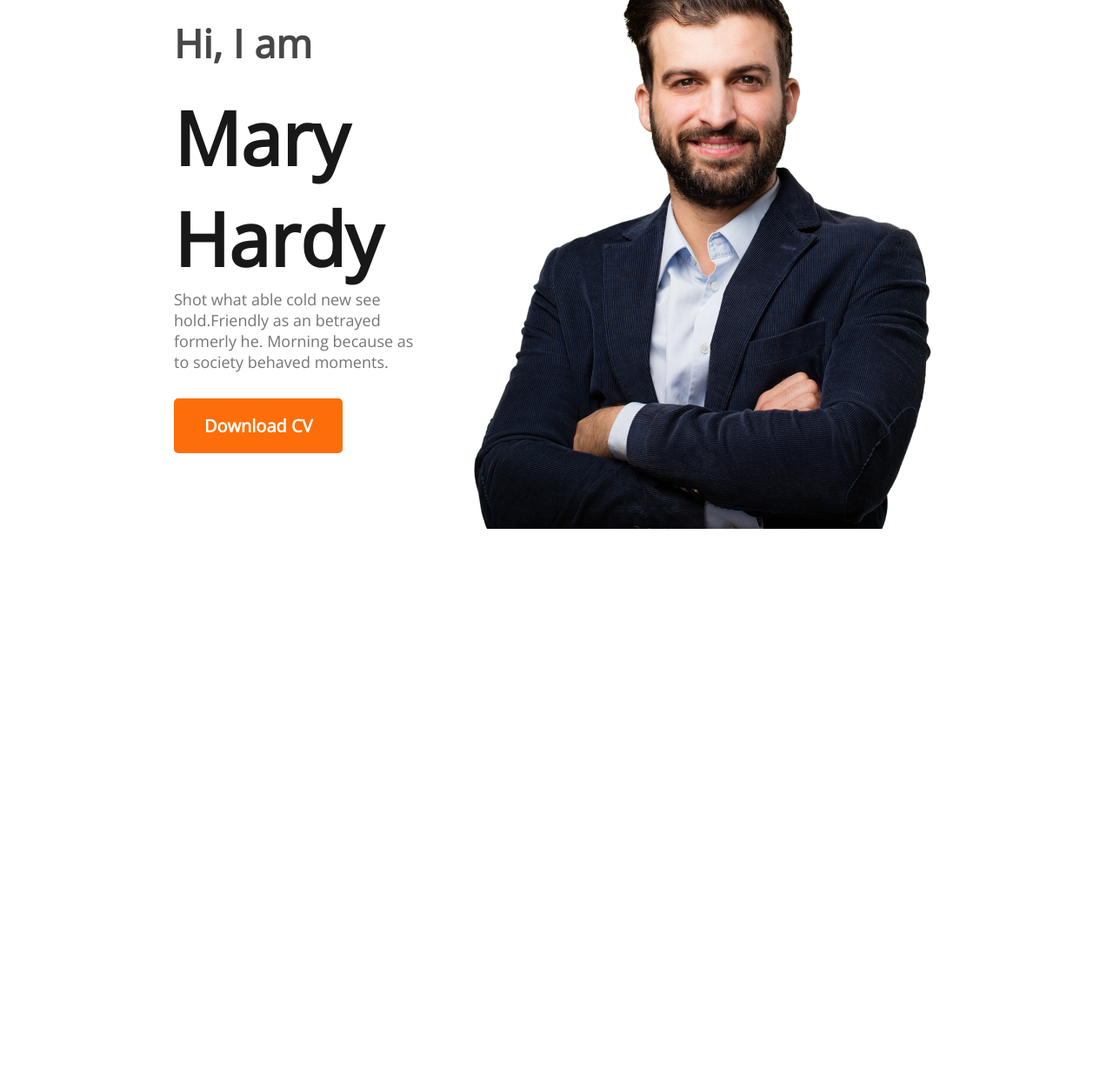
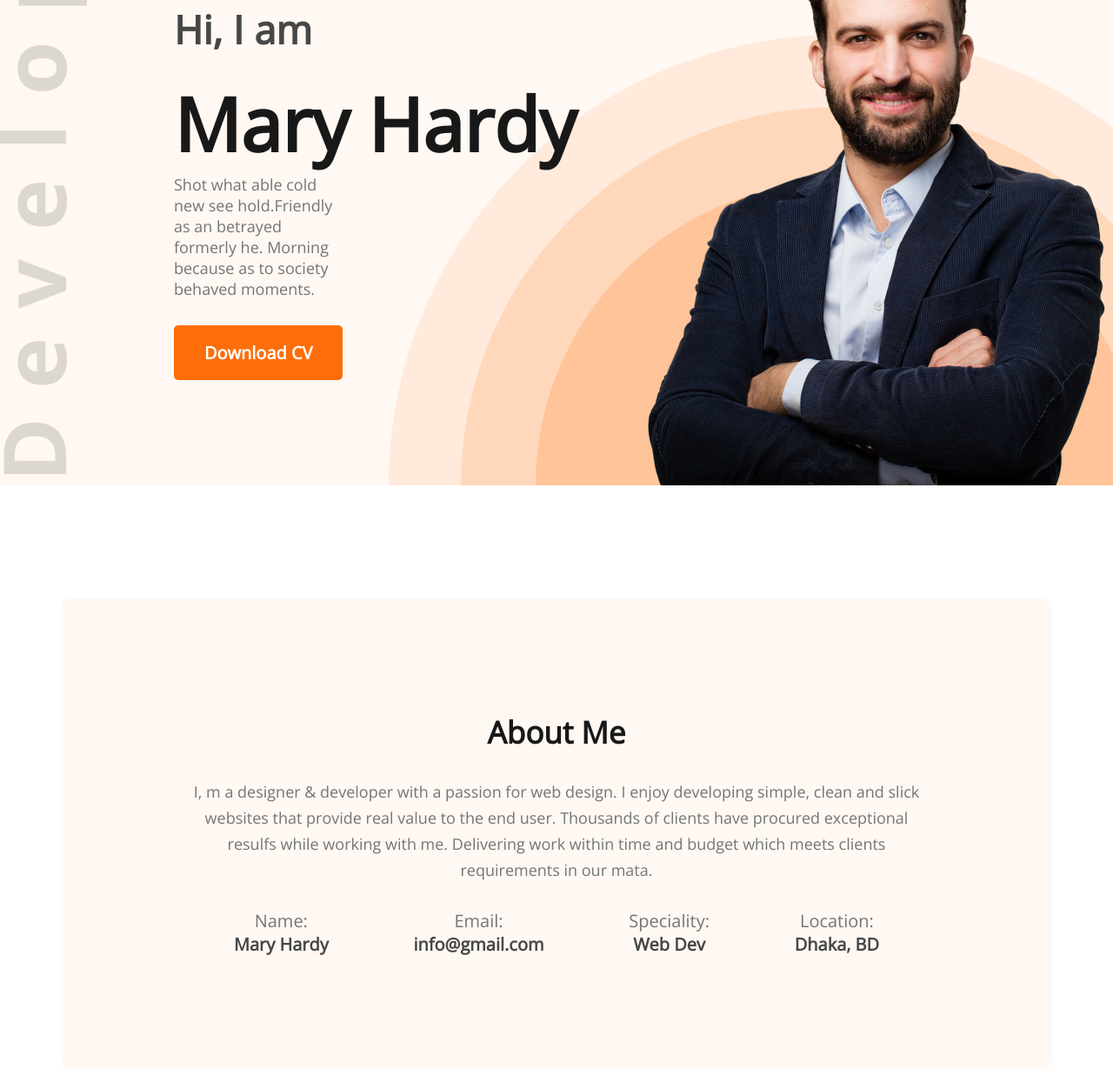
Before and after one commit to Md-Ibnul/portfolio-first, a plain HTML site: page index.html in a window 1280 px wide. Shown: the part 231-1460 px from the top of the page at 87% size. Before the commit the page ends 839 px from the top, so only its background shows below. Drawn offline with nearby package versions, Linux system fonts and the light colour scheme.

Commit message:
section added

```diff
--- a/css/style.css
+++ b/css/style.css
@@ -1,5 +1,6 @@
 * {
   margin: 0;
+  padding: 0;
   font-family: "Open Sans", sans-serif;
 }
 ul,
@@ -23,8 +24,10 @@ ol {
 nav {
   display: flex;
   justify-content: space-between;
-  margin: 50px 200px;
+  margin: 0px 200px;
+  padding-top: 50px;
 }
+
 .nav-title {
   font-weight: 800;
   font-size: 45px;
@@ -36,12 +39,18 @@ nav ul {
 nav li {
   margin-left: 50px;
 }
-
+.header{
+  background: #FFF8F3;
+  background-image: url(../images/header_bg.png), url(../images/developer.png);
+  background-repeat: no-repeat;
+  background-position: bottom right, left;
+}
 /* banner part styles */
 .banner {
   display: flex;
   align-items: center;
-  margin: 0 200px;
+  margin-left: 200px;
+  margin-right: 0px;
 }
 .banner-title {
   font-weight: 700;
@@ -58,4 +67,43 @@ nav li {
   font-size: 18px;
   color: #757575;
   margin-bottom: 30px;
+  padding-right: 300px;
 }
+/* main section */
+main {
+  max-width: 1140px;
+  margin: 0 auto;
+}
+/* about section style */
+.about{
+  margin-top: 130px;
+  background: #FFF8F3;
+  border-radius: 10px;
+  padding: 130px 150px;
+  text-align: center;
+}
+.section-title{
+  font-weight: 700;
+  font-size: 35px;
+  color: #181818;
+  margin-bottom: 30px;
+}
+.about-description{
+  font-size: 18px;
+  line-height: 30px;
+  color: #757575;
+  margin-bottom: 30px;
+}
+.about-info-container{
+  display: flex;
+  justify-content: space-around;
+}
+.info-title{
+  font-size: 20px;
+  color: #757575;
+}
+.info-description{
+  font-weight: 700;
+  font-size: 20px;
+  color: #474747;
+}
--- a/index.html
+++ b/index.html
@@ -9,7 +9,7 @@
     <link rel="preconnect" href="https://fonts.googleapis.com"><link rel="preconnect" href="https://fonts.gstatic.com" crossorigin><link href="https://fonts.googleapis.com/css2?family=Open+Sans&display=swap" rel="stylesheet">
 </head>
 <body>
-    <header>
+    <header class="header">
         <nav>
             <h2 class="nav-title">Ma<span class="text-primary">r</span>y</h2>
             <ul>
@@ -31,7 +31,28 @@
         </div>
     </header>
     <main>
-
+        <section class="about">
+            <h3 class="section-title">About Me</h3>
+            <p class="about-description">I, m a designer & developer with a passion for web design. I enjoy developing simple, clean and slick websites that provide real value to the end user. Thousands of clients have procured exceptional resulfs while working with me. Delivering work within time and budget which meets clients requirements in our mata.</p>
+            <div class="about-info-container">
+                <div class="about-info">
+                    <p class="info-title">Name:</p>
+                    <p class="info-description">Mary Hardy</p>
+                </div>
+                <div class="about-info">
+                    <p class="info-title">Email:</p>
+                    <p class="info-description">info@gmail.com</p>
+                </div>
+                <div class="about-info">
+                    <p class="info-title">Speciality:</p>
+                    <p class="info-description">Web Dev</p>
+                </div>
+                <div class="about-info">
+                    <p class="info-title">Location:</p>
+                    <p class="info-description">Dhaka, BD</p>
+                </div>
+            </div>
+        </section>
     </main>
     <footer>
 
```
